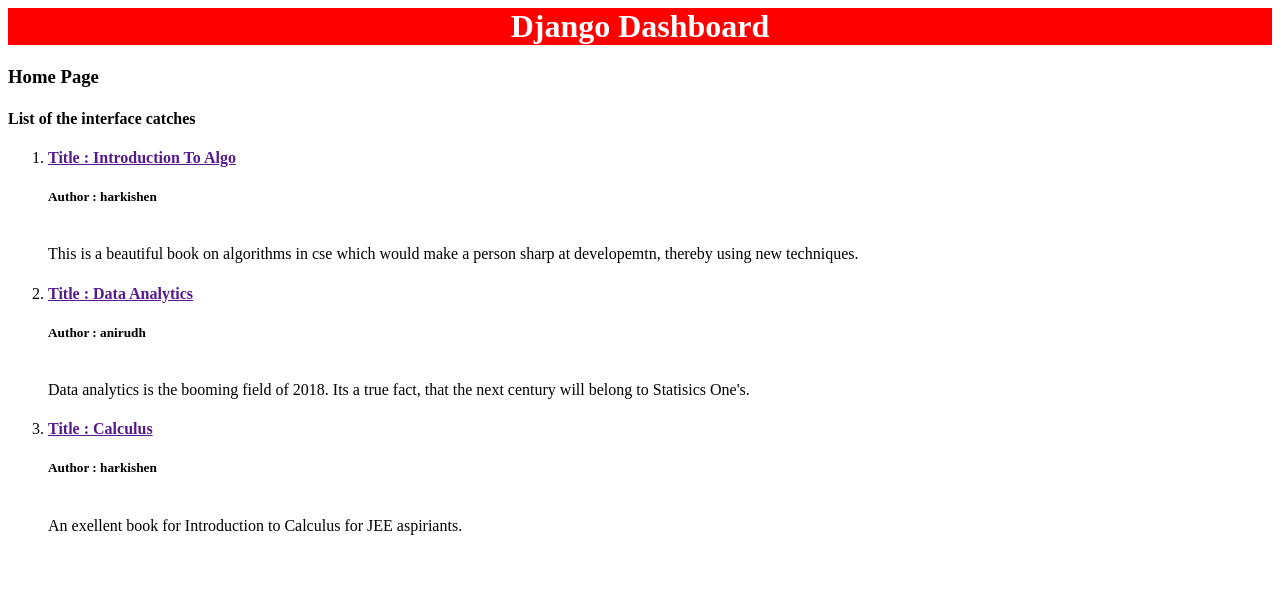
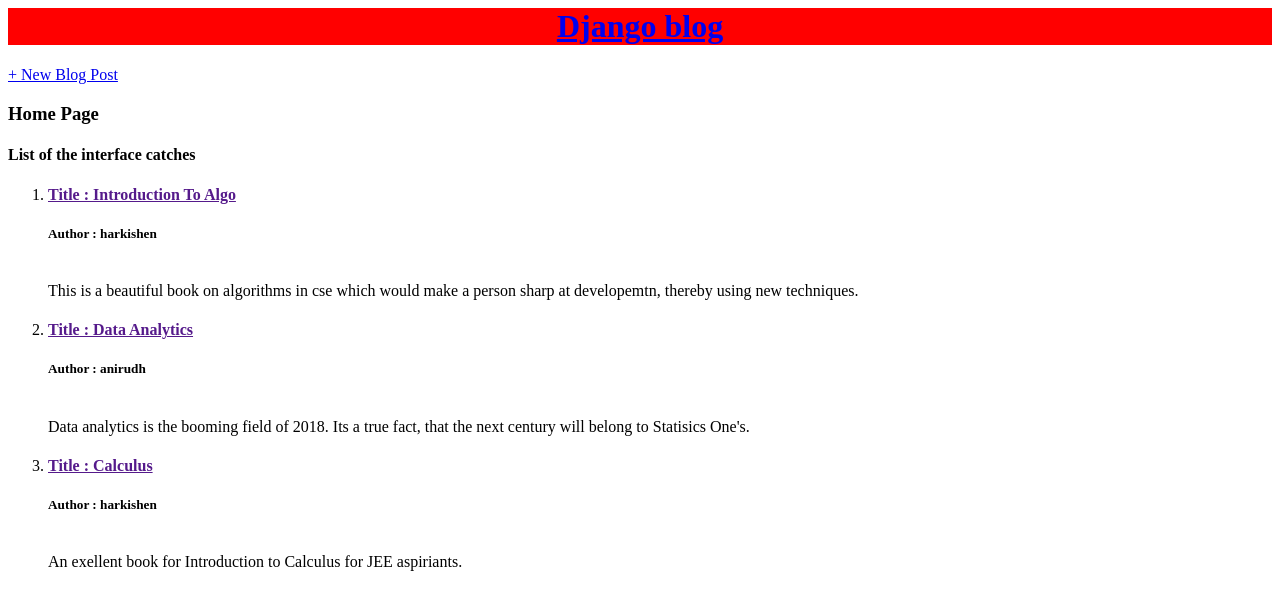
Before and after one commit to Harkishen-Singh/Django-Blogging-App, a Django app: page / in a window 1280 px wide. Shown: the top 610 px of the page. Run offline with Django 3.2, Linux system fonts and the light colour scheme; data comes from the database, SQL or seed files in the repository; both versions use the stored data as it was after the commit.

Commit message:
updates part2

```diff
--- a/blog/models.py
+++ b/blog/models.py
@@ -1,5 +1,5 @@
 from django.db import models
-
+from django.urls import reverse
 # Create your models here.
 class Post(models.Model):
     title = models.CharField(max_length=20)
@@ -11,3 +11,6 @@
 
     def __str__(self):
         return self.title[:20]
+
+    def get_absolute_url(self):
+        return reverse('detailedBlog', args=[str(self.id)])
--- a/blog/urls.py
+++ b/blog/urls.py
@@ -5,4 +5,5 @@
     path('', views.BlogListView.as_view(), name='homepage'),
     path('post', views.BlogListView.as_view(), name='allPosts'),
     path('post/<int:pk>', views.BlogDetailedView.as_view(), name='detailedBlog'),
+    path('post/new/', views.BlogCreateView.as_view(), name='post_new',)
 ]
--- a/blog/views.py
+++ b/blog/views.py
@@ -1,5 +1,5 @@
 from django.shortcuts import render
-from django.views.generic import TemplateView, ListView, DetailView
+from django.views.generic import TemplateView, ListView, DetailView, CreateView
 
 # Create your views here.
 from .models import Post
@@ -12,3 +12,8 @@
     model = Post
     template_name = 'post_detail.html'
     context_object_name = 'anything'
+
+class BlogCreateView(CreateView):
+    model = Post
+    template_name = 'post_create.html'
+    fields = '__all__'
--- a/templates/base.html
+++ b/templates/base.html
@@ -1,5 +1,22 @@
-{% load static %}
-<link rel='stylesheet' href="{% static 'css/base.css' %}">
-  <h1>Django Dashboard</h1>
-  {% block content %}
-  {% endblock %}
+{% load staticfiles %}
+<html>
+  <head>
+    <title>Django blog</title>
+    <link href="https://fonts.googleapis.com/css?family=Source+Sans+Pro:400" rel="stylesheet">
+    <link rel="stylesheet" href="{% static 'css/base.css' %}">
+  </head>
+  <body>
+    <div class="container">
+      <header>
+        <div class="nav-left">
+          <h1><a href="/">Django blog</a></h1>
+        </div>
+        <div class="nav-right">
+          <a href="{% url 'post_new' %}">+ New Blog Post</a>
+        </div>
+      </header>
+      {% block content %}
+      {% endblock content %}
+    </div>
+  </body>
+</html>
```
Also changed, not shown: templates/post_create.html (added, +9 -0 lines), db.sqlite3.
